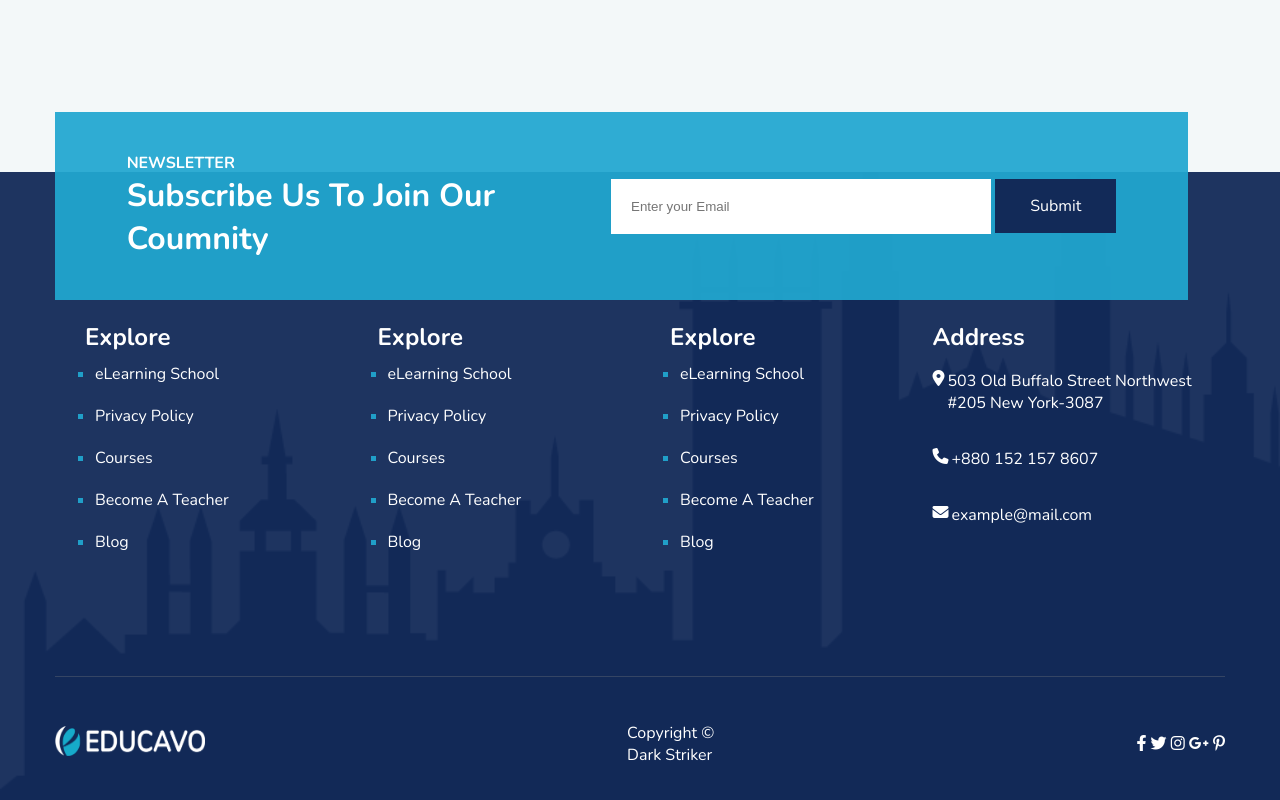
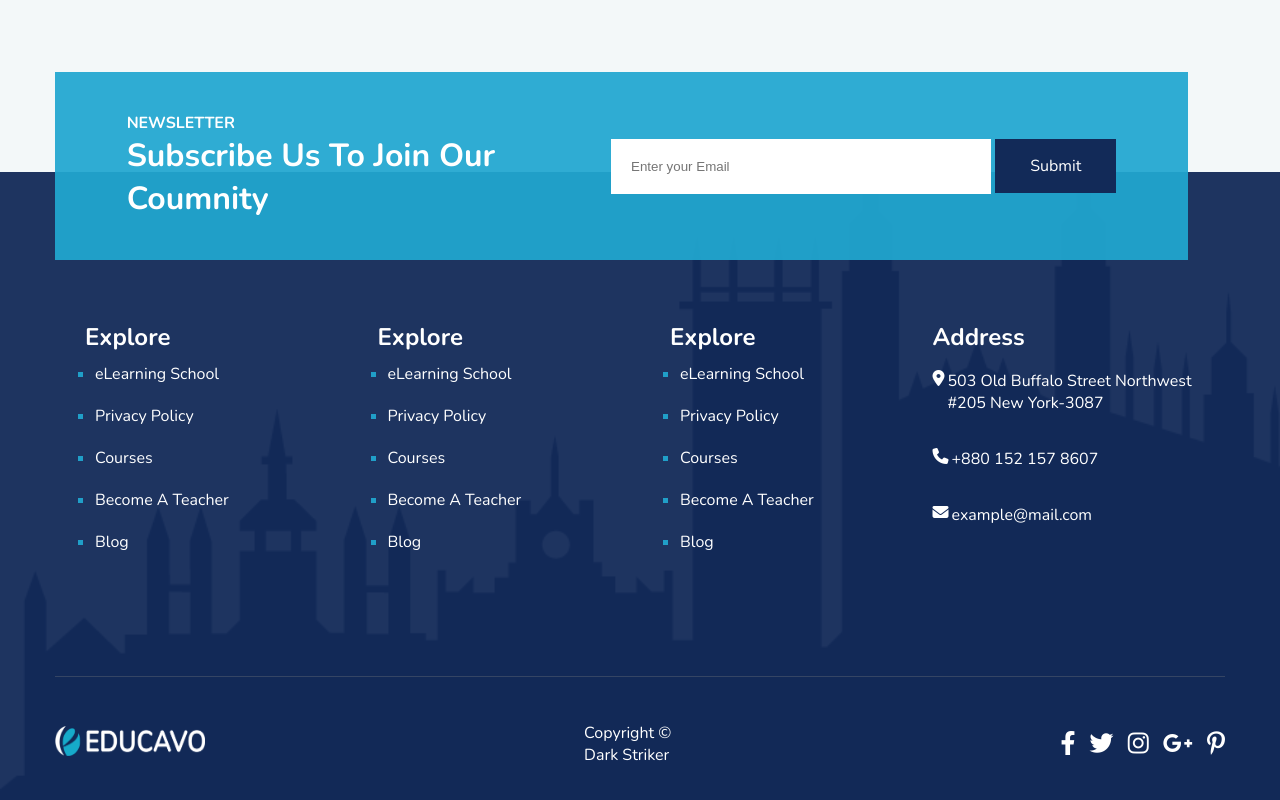
Before and after one commit to mahmud-faisal/Educavo-template, a plain HTML site: page Educavo/home.html in a window 1280 px wide. Shown: the part 5607-6407 px from the top of the page. Drawn offline with nearby package versions, Linux system fonts and the light colour scheme.

Commit message:
First Update
Updated in footer

```diff
--- a/Educavo/home.css
+++ b/Educavo/home.css
@@ -846,7 +846,7 @@ section#news-events {
     justify-content: space-around;
     width: 90%;
     align-items: center;
-    top: -60px;
+    top: -100px;
     left: 0%;
 }
 .subscribe-head h2{
@@ -933,3 +933,8 @@ section#news-events {
 .link-items h2{
     margin-left:30px
 }
+
+.social i {
+    margin-left: 10px;
+    font-size: x-large;
+}
```
